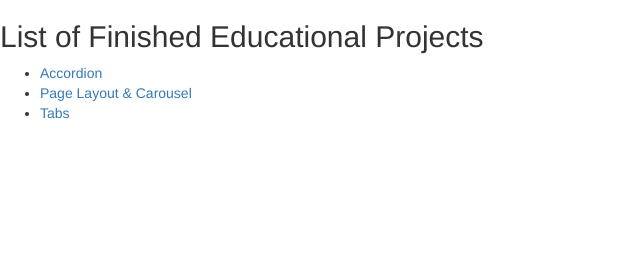
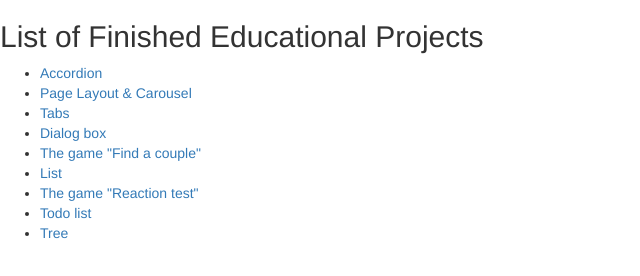
Before and after one commit to VikKentiy/VikKentiy.github.io, a plain HTML site: page index.html in a window 1280 px wide. Shown: the whole page, without its empty margins (0-640 px from the left). Drawn offline with nearby package versions, Linux system fonts and the light colour scheme.

Commit message:
add tabs, dialog box, game Find a couple, list, game Reaction test, todo list, tree

```diff
--- a/index.html
+++ b/index.html
@@ -20,6 +20,24 @@
     <li>
         <a href="/class_tabs"> Tabs </a>
     </li>
+    <li>
+        <a href="/dialog_box"> Dialog box </a>
+    </li>
+    <li>
+        <a href="/game_find_a_couple"> The game "Find a couple" </a>
+    </li>
+    <li>
+        <a href="/list_aop"> List </a>
+    </li>
+    <li>
+        <a href="/reaction_test"> The game "Reaction test" </a>
+    </li>
+    <li>
+        <a href="/todo_list"> Todo list </a>
+    </li>
+    <li>
+        <a href="/tree"> Tree </a>
+    </li>
 </ul>
 </body>
 </html>
```
